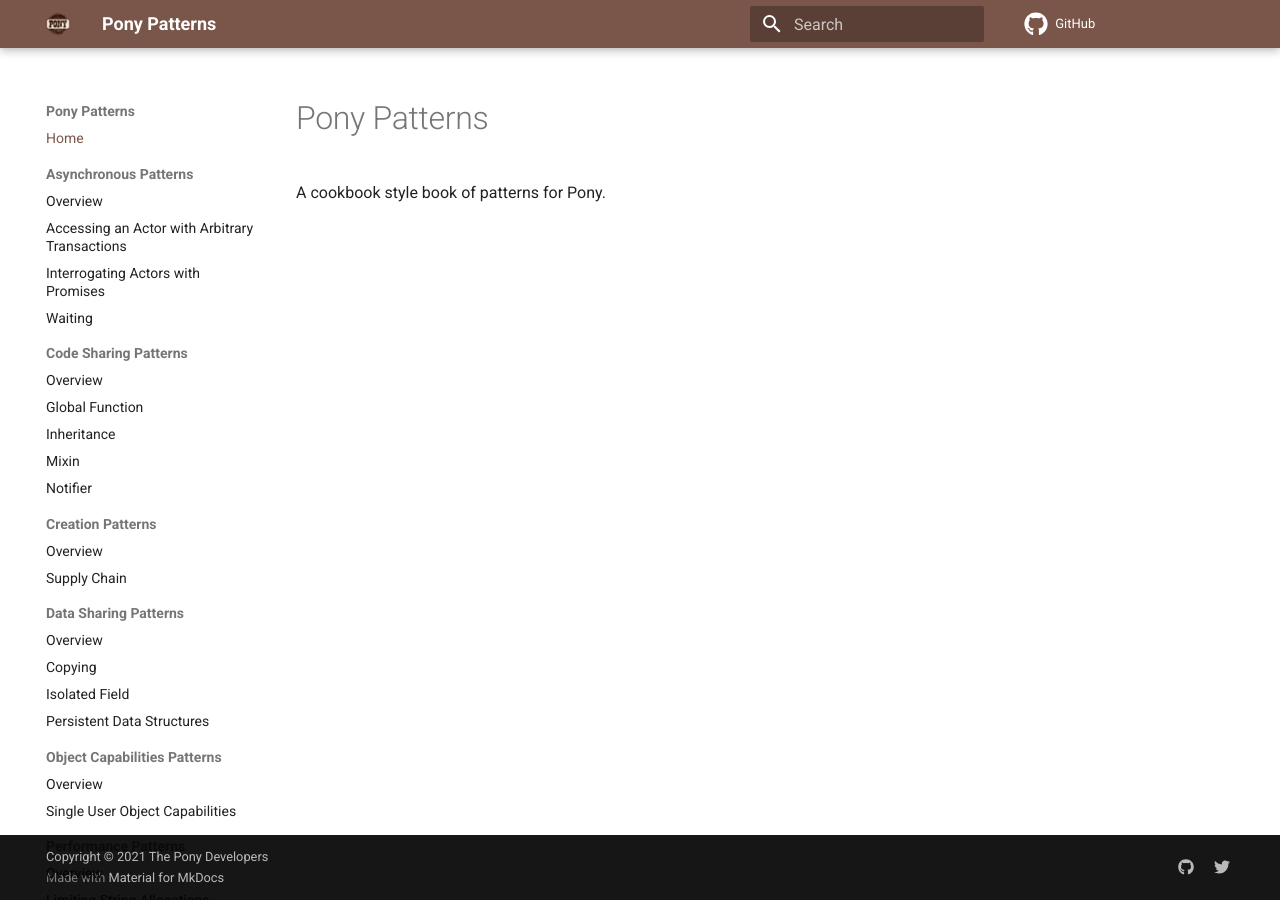
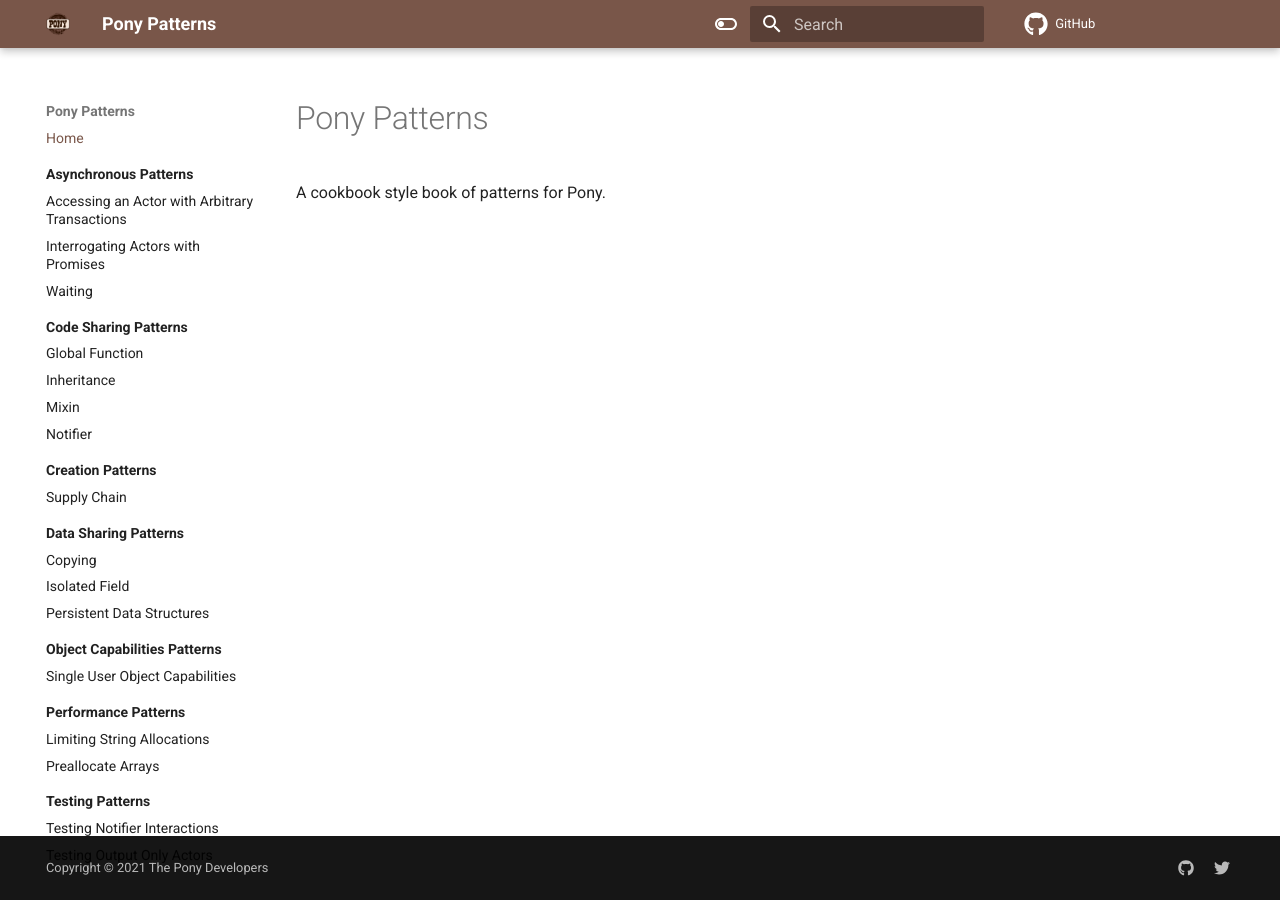
Before and after one commit to ponylang/pony-patterns, an MkDocs documentation site: the page built from docs/index.md, in a window 1280 px wide. Built offline with MkDocs 1.6.1 and Material for MkDocs 9.7.7, drawn with Linux system fonts in a browser that asks for light colours; comment, search, counter and statistics services are not loaded.

Commit message:
Turn on mkdocs insiders features

```diff
--- a/mkdocs.yml
+++ b/mkdocs.yml
@@ -6,6 +6,7 @@ repo_url: https://github.com/ponylang/pony-patterns/
 use_directory_urls: false
 
 extra:
+  generator: false
   social:
     - icon: fontawesome/brands/github
       link: https://github.com/ponylang
@@ -15,7 +16,11 @@ extra:
 markdown_extensions:
   - pymdownx.highlight
   - pymdownx.smartsymbols
-  - pymdownx.superfences
+  - pymdownx.superfences:
+      custom_fences:
+        - name: mermaid
+          class: mermaid-experimental
+          format: !!python/name:pymdownx.superfences.fence_code_format
   - smarty
   - toc:
       permalink: true
@@ -31,8 +36,13 @@ theme:
   favicon: assets/logo.png
 
   features:
+    - navigation.indexes
     - navigation.instant
     - navigation.sections
+    - navigation.tracking
+    - search.highlight
+    - search.share
+    - search.suggest
 
   icon:
     repo: fontawesome/brands/github
@@ -40,8 +50,21 @@ theme:
   logo: assets/logo.png
 
   palette:
-    primary: brown
-    accent: amber
+    # Light mode
+    - scheme: default
+      primary: brown
+      accent: amber
+      toggle:
+        icon: material/toggle-switch-off-outline
+        name: Switch to dark mode
+
+    # Dark mode
+    - scheme: slate
+      primary: brown
+      accent: amber
+      toggle:
+        icon: material/toggle-switch
+        name: Switch to light mode
 
 nav:
   - Home: 'index.md'
--- a/requirements.txt
+++ b/requirements.txt
@@ -1,3 +1,2 @@
-mkdocs>=1.1.2
-mkdocs-material>=7.0.4
+git+https://${INSIDERS_PAT}@github.com/squidfunk/mkdocs-material-insiders.git
 mkdocs-htmlproofer-plugin>=0.1.0
```
